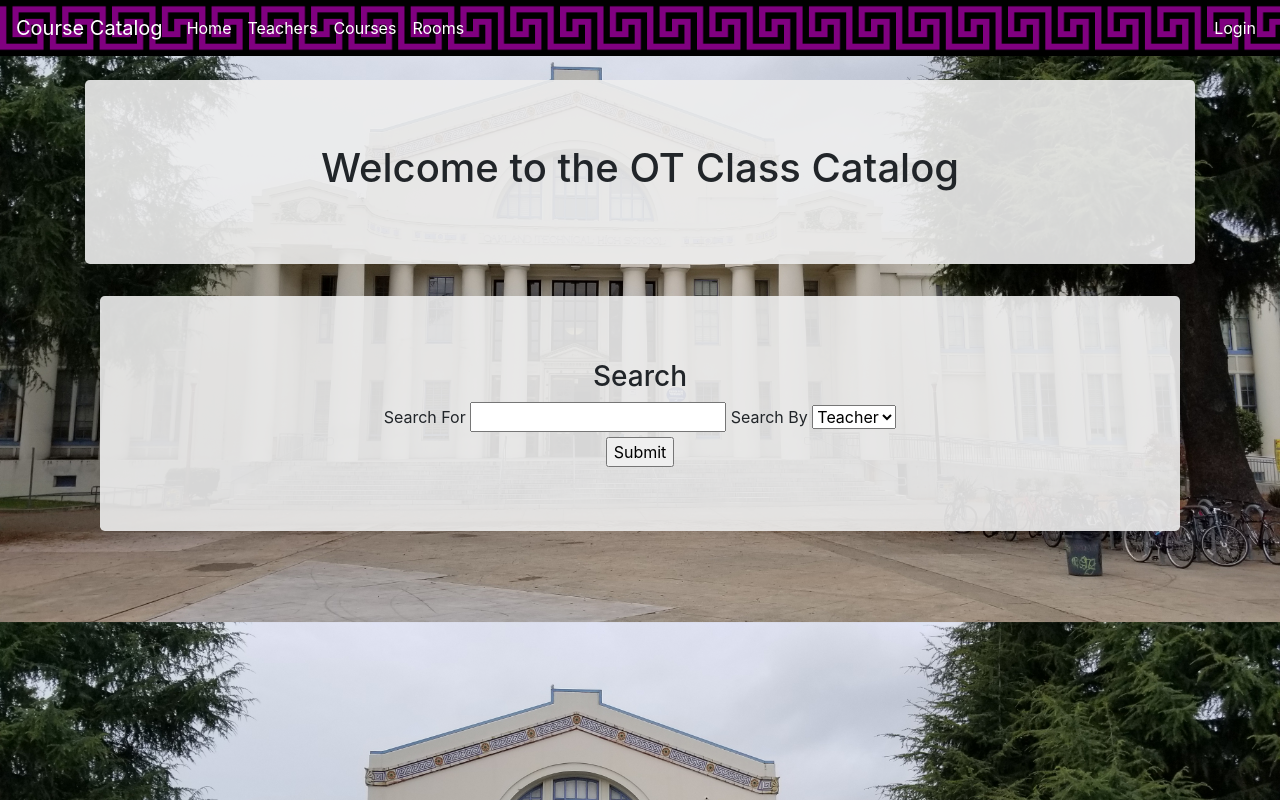
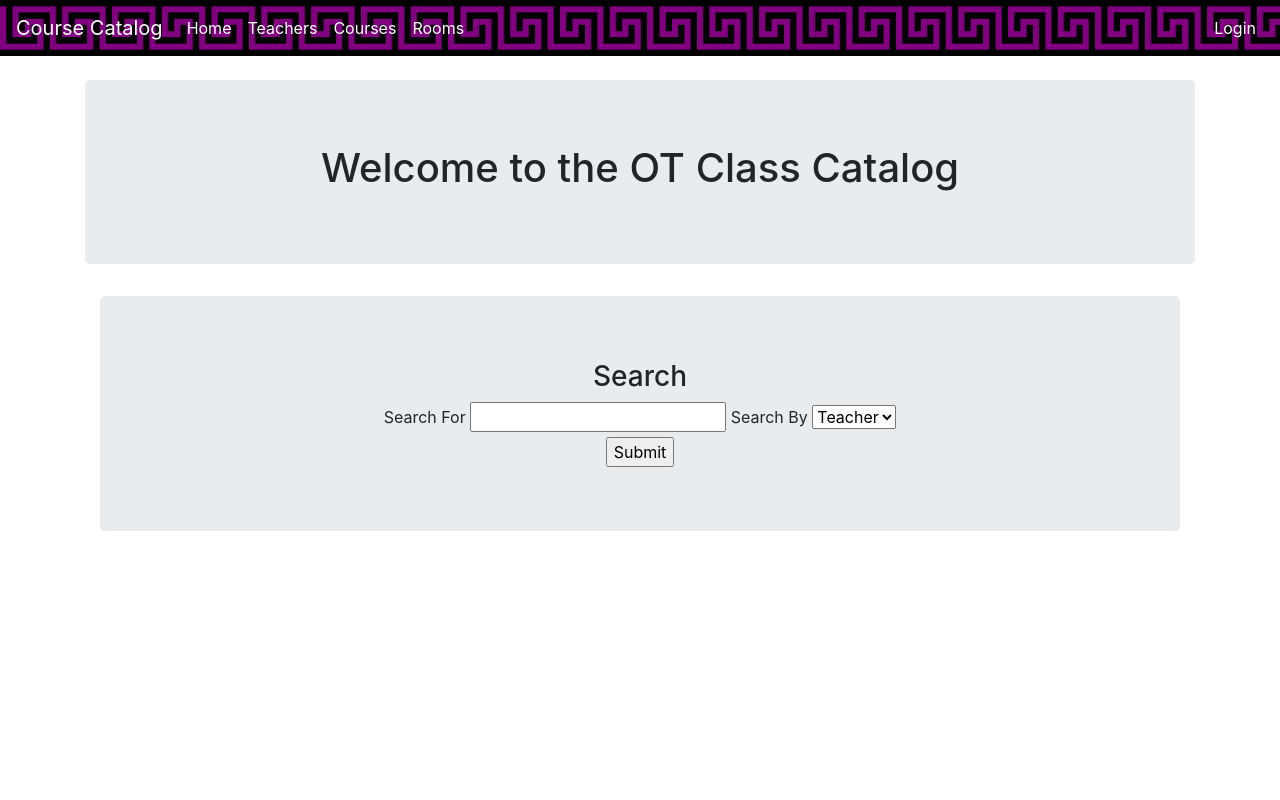
Before and after one commit to Clementef/ClassCatalog, a Flask app: page / in a window 1280 px wide. Run offline with Flask 2, Linux system fonts and the light colour scheme; parts of the project's set-up code (start-up, migrations or seed data) failed here and were passed over; some libraries are stand-ins or nearby versions.

Commit message:
Removed the stupid images from the home screen background - what a waste of time

```diff
--- a/app/templates/base.html
+++ b/app/templates/base.html
@@ -3,7 +3,6 @@
 <head>
     <meta charset="UTF-8">
     <title>Course Catalog</title>
-    <body background={{ url_for('static', filename=bg) }}></body>
     <link rel="shortcut icon" href="{{ url_for('static', filename='favicon.ico') }}">
     <link rel="stylesheet" href="https://stackpath.bootstrapcdn.com/bootstrap/4.1.3/css/bootstrap.min.css" integrity="sha384-MCw98/SFnGE8fJT3GXwEOngsV7Zt27NXFoaoApmYm81iuXoPkFOJwJ8ERdknLPMO" crossorigin="anonymous">
     <script src="https://code.jquery.com/jquery-3.3.1.slim.min.js" integrity="sha384-q8i/X+965DzO0rT7abK41JStQIAqVgRVzpbzo5smXKp4YfRvH+8abtTE1Pi6jizo" crossorigin="anonymous"></script>
@@ -18,9 +17,3 @@
     </div>
 </body>
 </html>
-
-<style>
-    body {
-        background-size: cover;
-    }
-</style>
--- a/app/templates/index.html
+++ b/app/templates/index.html
@@ -4,14 +4,14 @@
 
     {% if searchterm == "" %}
         <div class="containter">
-            <div class="jumbotron text-center" style="background: rgba(238, 238,238, 0.9);">
+            <div class="jumbotron text-center">
                 <h1>Welcome to the OT Class Catalog</h1>
             </div>
         </div>
     {% endif %}
 
     <div class="container">
-        <div class="jumbotron text-center" style="background: rgba(238, 238,238, 0.9);">
+        <div class="jumbotron text-center">
             <h3>Search</h3>
             <form method=post>
                 {{ form.hidden_tag() }}
@@ -28,7 +28,7 @@
 
     {% if searchterm != "" %}
     <div class="container">
-        <div class="jumbotron" style="background: rgba(238, 238,238, 0.9);">
+        <div class="jumbotron">
             <h2>You searched for {{searchterm}} by {{searchby}}</h2>
             <div class="list-group">
                 {% for result in results %}
```
